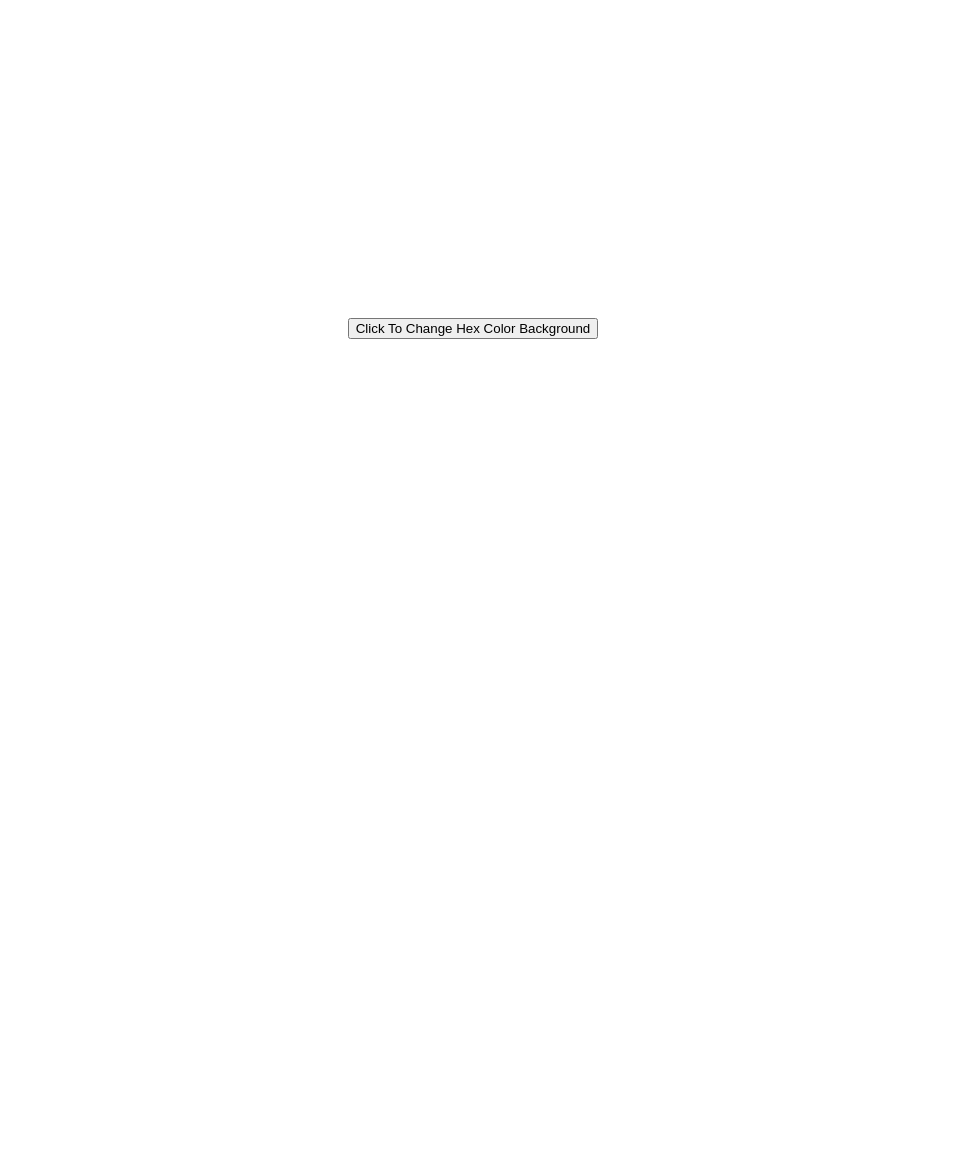
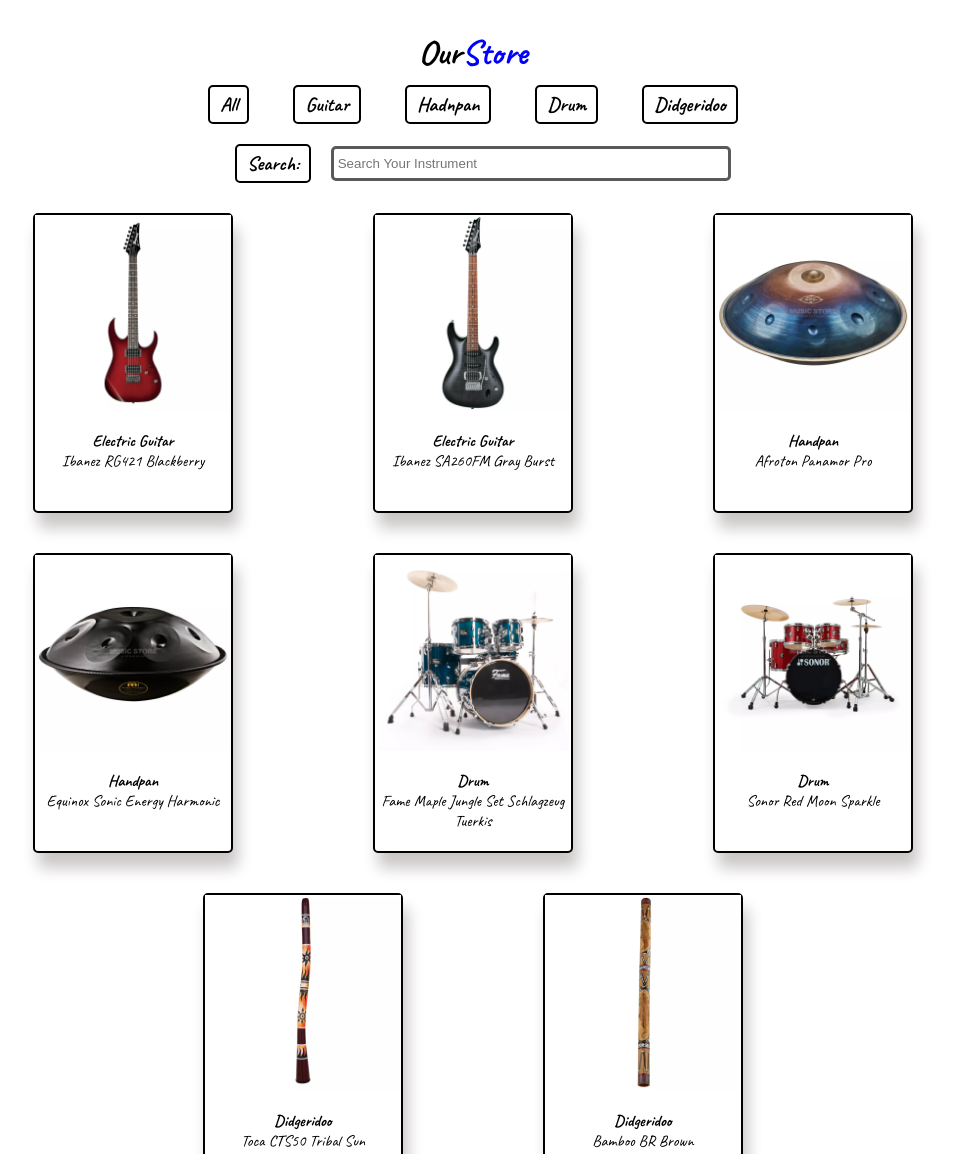
Before and after one commit to Lo-Agency-Internship/hutan-javascript-browser, a plain HTML site: page index.html in a window 1280 px wide. Shown: the top 1154 px of the page, without its empty margins (167-1122 px from the left). Before the commit the page ends 800 px from the top, so only its background shows below. Drawn offline with Linux system fonts and the light colour scheme.

Commit message:
filter moodle

```diff
--- a/app.js
+++ b/app.js
@@ -1,9 +1,50 @@
+// ===========Hex Color ==========
 function HexChangeBG()
 {
     return "#" + Math.random().toString(16).substring(2,8);
 }
 
 let btn=document.getElementById('btnhex');
-btn.addEventListener("click",()=>{
-    document.body.style.backgroundColor=HexChangeBG();
-});
+// btn.addEventListener("click",()=>{
+//     document.body.style.backgroundColor=HexChangeBG();
+// });
+
+
+// ============ Filter ============
+function FilterCards(id)
+{
+    const cards = document.querySelectorAll('.card');
+
+   Object.values(cards).filter(item =>
+        {
+            item.classList.remove('invisble')
+            if(id === 'all')
+            {
+                return
+            }
+            if(!item.classList.contains(`${id}`))
+            {
+                item.classList.add('invisble')
+            }
+        })
+
+}
+
+// =========== Search Box ===========
+function SearchBox()
+{
+    const cards = document.querySelectorAll('.card');
+    const searchInput = document.getElementById('searchbox');
+
+
+    cards.forEach(item=>
+        {
+            item.classList.remove('invisble')
+
+            if(!item.classList.contains(searchInput.value.toLowerCase()))
+            {
+                item.classList.add('invisble')
+            }
+
+        })
+}
--- a/index.html
+++ b/index.html
@@ -6,13 +6,103 @@
     <meta name="viewport" content="width=device-width, initial-scale=1.0">
     <title>Javascript in Browser</title>
 
+<link rel="stylesheet" type="text/css" href="public/css/styles.css">
 </head>
 <body>
 
-<div style="width: 100%; height: 40rem;display: flex;justify-content: center;align-items: center;">
 
-    <button type="button" value="submit" id="btnhex">Click To Change Hex Color Background</button>
-    <script src="app.js"></script>
+<div class="logo-title">
+  <p class="top-text"> Our<span style="color: blue;">Store</span></p>
 </div>
+
+<div class="container">
+
+  <div id="btn-box" class="">
+
+     <button id="all" class="btn" onclick="FilterCards(this.id)">All</button >
+     <button id="guitar" class="btn" onclick="FilterCards(this.id)">Guitar</button >
+     <button id="handpan" class="btn" onclick="FilterCards(this.id)">Hadnpan</button >
+     <button id="drum" class="btn" onclick="FilterCards(this.id)">Drum</button >
+     <button id="dig" class="btn" onclick="FilterCards(this.id)">Didgeridoo</button >
+
+  </div>
+
+</div>
+
+<div class="container">
+
+  <button class="lable" onclick="SearchBox()">Search:</button>
+  <input id="searchbox" class="searchbox" type="search" placeholder=" Search Your Instrument" >
+
+</div>
+
+<div class="container ">
+
+  <div  class="card guitar">
+    <img src="public/images/ibanez-standard-rg421-bss-blackberry-sunburst.webp" alt="Avatar" style="width:100%">
+    <div class="text-card ">
+      <h4><b>Electric Guitar</b></h4>
+      <p>Ibanez RG421 Blackberry</p>
+    </div>
+  </div>
+
+  <div  class="card guitar">
+    <img src="public/images/ibanez-standard-sa260fm-tgb-transparent-gray-burst.webp" alt="Avatar" style="width:100%">
+    <div class="text-card ">
+      <h4><b>Electric Guitar</b></h4>
+      <p>Ibanez SA260FM Gray Burst</p>
+    </div>
+  </div>
+
+  <div class="card handpan">
+    <img src="public/images/afroton-panamor-pro-handpan.webp" alt="Avatar" style="width:100%">
+    <div class="text-card ">
+      <h4><b>Handpan</b></h4>
+      <p>Afroton Panamor Pro</p>
+    </div>
+  </div>
+
+  <div class="card handpan">
+    <img src="public/images/meinl-hd2-equinox-sonic-energy-harmonic-art-handpan.webp" alt="Avatar" style="width:100%">
+    <div class="text-card ">
+      <h4><b>Handpan</b></h4>
+      <p>Equinox Sonic Energy Harmonic</p>
+    </div>
+  </div>
+
+  <div class="card drum">
+    <img src="public/images/fame-maple-standard-jungle-set-schlagzeug-tuerkis.webp" alt="Avatar" style="width:100%">
+    <div class="text-card ">
+      <h4><b>Drum</b></h4>
+      <p>Fame Maple Jungle Set Schlagzeug Tuerkis</p>
+    </div>
+  </div>
+
+  <div class="card drum">
+    <img src="public/images/sonor-aqx-studio-set-rms-red-moon-sparkle.webp" alt="Avatar" style="width:100%">
+    <div class="text-card ">
+      <h4><b>Drum</b></h4>
+      <p>Sonor Red Moon Sparkle</p>
+    </div>
+  </div>
+
+  <div class="card didgeridoo">
+    <img src="public/images/toca-percussion-curved-didgeridoo-didg-cts-50-tribal-sun.webp" alt="Avatar" style="width:100%">
+    <div class="text-card ">
+      <h4><b>Didgeridoo</b></h4>
+      <p>Toca CTS50 Tribal Sun</p>
+    </div>
+  </div>
+
+  <div class="card didgeridoo">
+    <img src="public/images/meinl-bamboo-didgeridoo-ddg1-br-brown.webp" alt="Avatar" style="width:100%">
+    <div class="text-card ">
+      <h4><b>Didgeridoo</b></h4>
+      <p>Bamboo BR Brown</p>
+    </div>
+  </div>
+
+</div>
+<script src="app.js"></script>
 </body>
 </html>
--- /dev/null
+++ b/public/css/styles.css
@@ -0,0 +1,102 @@
+@font-face {
+    font-family: caveat;
+    src: url(../fonts/Caveat-Medium.ttf);
+    font-weight: 500;
+}
+
+@font-face {
+    font-family: caveat;
+    src: url(../fonts/Caveat-Bold.ttf);
+    font-weight: 600;
+}
+
+@font-face {
+    font-family: caveat;
+    src: url(../fonts/Caveat-Regular.ttf);
+    font-weight: 400;
+}
+
+* {
+    box-sizing: border-box;
+    margin: 0;
+    padding: 0;
+}
+
+
+.container{
+    display: flex;
+    align-items: center;
+    justify-content: center;
+    flex-direction: row;
+    flex-wrap: wrap;
+}
+
+.top-text{
+    font-family: caveat;
+    font-weight: 600;
+    font-size: 35px;
+    margin-top: 30px;
+    text-align: center;
+}
+
+.searchbox
+{
+    border-radius: 5px;
+    border-style: groove;
+    width: 400px;
+    height: 35px;
+    border: solid rgb(90, 90, 92);
+    text-align: left;
+}
+
+
+button
+{
+    border: 2px solid black;
+    color:black;
+    padding: 5px 10px;
+    text-align: center;
+    display: inline-block;
+    border-radius: 5px;
+    margin: 10px 20px;
+    font-size: 20px;
+    font-family: caveat;
+    font-weight: 600;
+    background-color: white;
+
+}
+
+button:hover
+{
+    background-color: rgb(176, 176, 176);
+}
+
+.card
+{
+    display: flex;
+    align-items: center;
+    justify-content: start;
+    flex-direction: column;
+    width: 200px;
+    height: 300px;
+    margin: 20px 70px;
+    font-family: caveat;
+    text-align: center;
+    background-color: white;
+    border: 2px solid black;
+    border-radius: 5px;
+    box-shadow: 5px 15px 15px #cac6c6;
+
+}
+
+.text-card{
+    margin-top: 20px;
+}
+
+.visible{
+    display: block;
+}
+.invisble
+{
+    display: none;
+}
```
Also changed, not shown: public/fonts/Caveat-Bold.ttf (added), public/fonts/Caveat-Medium.ttf (added), public/fonts/Caveat-Regular.ttf (added), public/fonts/Caveat-SemiBold.ttf (added), public/images/afroton-panamor-pro-handpan.webp (added), public/images/fame-maple-standard-jungle-set-schlagzeug-tuerkis.webp (added), public/images/ibanez-standard-rg421-bss-blackberry-sunburst.webp (added), public/images/ibanez-standard-sa260fm-tgb-transparent-gray-burst.webp (added), public/images/meinl-bamboo-didgeridoo-ddg1-br-brown.webp (added), public/images/meinl-hd2-equinox-sonic-energy-harmonic-art-handpan.webp (added), public/images/sonor-aqx-studio-set-rms-red-moon-sparkle.webp (added), public/images/toca-percussion-curved-didgeridoo-didg-cts-50-tribal-sun.webp (added).
